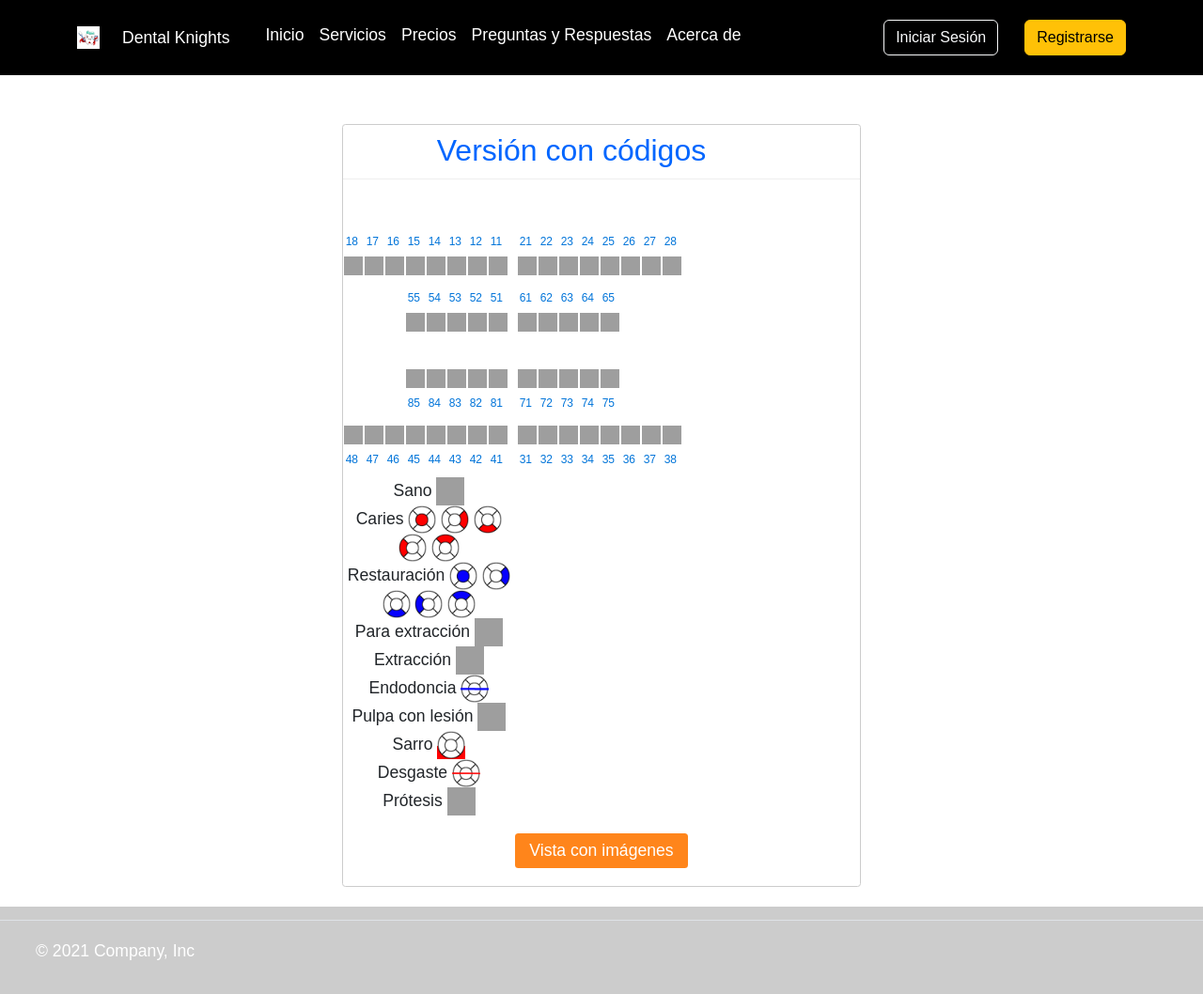
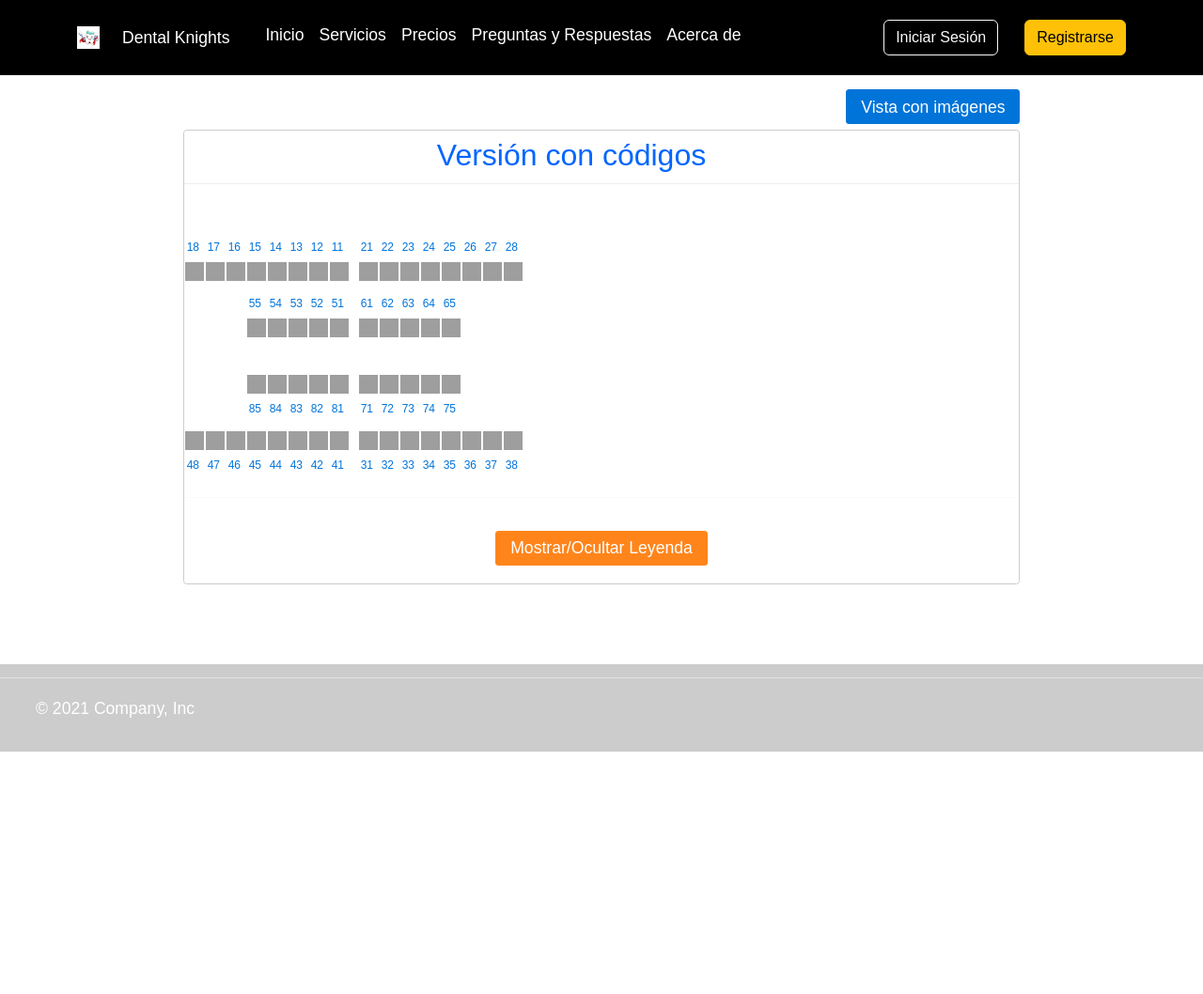
Before and after one commit to ns-93/proyecto_clinica, a Django app: page /view/1/ in a window 1280 px wide. Shown: the whole page at 94% size. After the commit the page ends 800 px from the top, so only its background shows below. Run offline with Django 5.2, Linux system fonts and the light colour scheme; data comes from the database, SQL or seed files in the repository; grey boxes are pictures that could not be loaded.

Commit message:
vista odontograma menu

```diff
--- a/django_clinica/templates/base.html
+++ b/django_clinica/templates/base.html
@@ -10,10 +10,11 @@
 
     <!-- Bootstrap CSS -->
     <link href="https://cdn.jsdelivr.net/npm/bootstrap@5.3.0/dist/css/bootstrap.min.css" rel="stylesheet">  <!-- Carga el archivo CSS de Bootstrap desde una CDN para aplicar el estilo de Bootstrap -->
-    <link rel="stylesheet" href="{% static 'css/styles.css' %}">
+
     <link rel="icon" type="image/jpeg" href="/media/dienteicon.jpg"><!-- Aquí se podría definir el icono de la página (favicon), pero está vacío -->
     <link rel="stylesheet" href="{% static 'css/picnic.min.css' %}">
     <link rel="stylesheet" href="{% static 'css/odonto.css' %}">
+    <link rel="stylesheet" href="{% static 'css/styles.css' %}">
 
     <title>Dental Knights - Protegemos tu sonrisa</title>  <!-- Título de la página que aparecerá en la pestaña del navegador -->
 </head>
--- a/django_clinica/templates/odontogram/odontogram.html
+++ b/django_clinica/templates/odontogram/odontogram.html
@@ -2,7 +2,7 @@
 {% load static %}
 
 {% block content %}
-<br><br>
+
 <div class="container">
   <div class="flex four demo">
     <!-- Empty container -->
@@ -11,9 +11,9 @@
     <div class="full half-1000" style="width: 80%; margin: auto;">
       <div style="text-align: right;">
         <a href="{% url 'odontogram_in_codes' pk_mouth=odontogram.id %}">
-            <button class="success">Vista geometrica dental</button>
+            <button class="info">Vista geometrica dental</button>
         </a>
-    </div>
+      </div>
       <div class="card" style="text-align: center;">
         <header>
           <h2 align="center" style="color: #0066ff;">Vista cuadrantes e identifica cada pieza con un número</h2>
--- a/django_clinica/templates/odontogram/odontogram_codes.html
+++ b/django_clinica/templates/odontogram/odontogram_codes.html
@@ -2,13 +2,18 @@
 {% load static %}
 
 {% block content %}
-<br><br>
+
 <div class="container">
   <div class="flex four demo">
     <!-- Empty container -->
     <div class="half fourth-1000"></div>
     <!-- Main container -->
-    <div class="full half-1000">
+    <div class="full half-1000" style="width: 80%; margin: auto;">
+      <div style="text-align: right;">
+        <a href="{% url 'update_odontogram' pk_mouth=odontogram.id %}">
+          <button class="info">Vista con imágenes</button>
+        </a>
+      </div>
       <article class="card" style="text-align: center;">
         <header>
           <h2 align="center" style="color: #0066ff;">Versión con códigos</h2>
@@ -648,30 +653,55 @@
           </div>
         </form><br>
         <!-- legend -->
-        <div class="half third-900">
-          Sano <img src="{% static 'img/sano.png' %}" alt="tooth" width="30" height="30"><br>
-          Caries <img src="{% static 'img/c1.png' %}" alt="tooth" width="30" height="30">
+
+        <div id="legend" style="display: none;">
+          <table class="half third-900" style="margin: 0 auto; width: 100%;">
+            <tr>
+              <td>Sano</td>
+              <td><img src="{% static 'img/sano.png' %}" alt="tooth" width="30" height="30"></td>
+              <td>Caries</td>
+              <td>
+                <img src="{% static 'img/c1.png' %}" alt="tooth" width="30" height="30">
                 <img src="{% static 'img/c2.png' %}" alt="tooth" width="30" height="30">
                 <img src="{% static 'img/c3.png' %}" alt="tooth" width="30" height="30">
                 <img src="{% static 'img/c4.png' %}" alt="tooth" width="30" height="30">
-          <img src="{% static 'img/c5.png' %}" alt="tooth" width="30" height="30"><br>
-          Restauración <img src="{% static 'img/r1.png' %}" alt="tooth" width="30" height="30">
+                <img src="{% static 'img/c5.png' %}" alt="tooth" width="30" height="30">
+              </td>
+              <td>Restauración</td>
+              <td>
+                <img src="{% static 'img/r1.png' %}" alt="tooth" width="30" height="30">
                 <img src="{% static 'img/r2.png' %}" alt="tooth" width="30" height="30">
                 <img src="{% static 'img/r3.png' %}" alt="tooth" width="30" height="30">
                 <img src="{% static 'img/r4.png' %}" alt="tooth" width="30" height="30">
-          <img src="{% static 'img/r5.png' %}" alt="tooth" width="30" height="30"><br>
-          Para extracción <img src="{% static 'img/p.png' %}" alt="tooth" width="30" height="30"><br>
-          Extracción <img src="{% static 'img/e.png' %}" alt="tooth" width="30" height="30"><br>
-          Endodoncia <img src="{% static 'img/N.png' %}" alt="tooth" width="30" height="30"><br>
-          Pulpa con lesión <img src="{% static 'img/PL.png' %}" alt="tooth" width="30" height="30"><br>
-          Sarro <img src="{% static 'img/z.png' %}" alt="tooth" width="30" height="30"><br>
-          Desgaste <img src="{% static 'img/d.png' %}" alt="tooth" width="30" height="30"><br>
-          Prótesis <img src="{% static 'img/g.png' %}" alt="tooth" width="30" height="30"> <br>
+                <img src="{% static 'img/r5.png' %}" alt="tooth" width="30" height="30">
+              </td>
+            </tr>
+            <tr>
+              <td>Para extracción</td>
+              <td><img src="{% static 'img/p.png' %}" alt="tooth" width="30" height="30"></td>
+              <td>Extracción</td>
+              <td><img src="{% static 'img/e.png' %}" alt="tooth" width="30" height="30"></td>
+              <td>Endodoncia</td>
+              <td><img src="{% static 'img/N.png' %}" alt="tooth" width="30" height="30"></td>
+            </tr>
+            <tr>
+              <td>Pulpa con lesión</td>
+              <td><img src="{% static 'img/PL.png' %}" alt="tooth" width="30" height="30"></td>
+              <td>Sarro</td>
+              <td><img src="{% static 'img/z.png' %}" alt="tooth" width="30" height="30"></td>
+              <td>Desgaste</td>
+              <td><img src="{% static 'img/d.png' %}" alt="tooth" width="30" height="30"></td>
+            </tr>
+            <tr>
+              <td>Prótesis</td>
+              <td><img src="{% static 'img/g.png' %}" alt="tooth" width="30" height="30"></td>
+              <td colspan="4"></td>
+            </tr>
+          </table>
         </div>
+        <hr>
         <footer>
-          <a href="{% url 'update_odontogram' pk_mouth=odontogram.id %}">
-            <button class="warning">Vista con imágenes</button>
-          </a>
+          <button onclick="toggleLegend()" class="warning">Mostrar/Ocultar Leyenda</button>
         </footer>
       </article>
     </div>
@@ -679,4 +709,15 @@
     <div class="half fourth-1000"></div>
   </div>
 </div>
+
+<script>
+  function toggleLegend() {
+    var legend = document.getElementById("legend");
+    if (legend.style.display === "none") {
+      legend.style.display = "block";
+    } else {
+      legend.style.display = "none";
+    }
+  }
+</script>
 {% endblock %}
```
Lines whose indentation alone changed are shown as unchanged.
